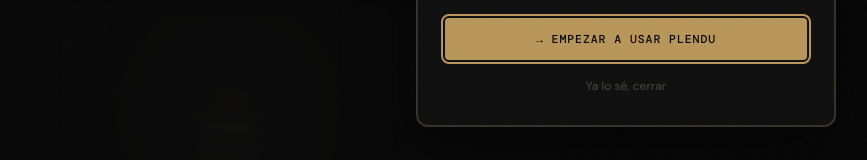
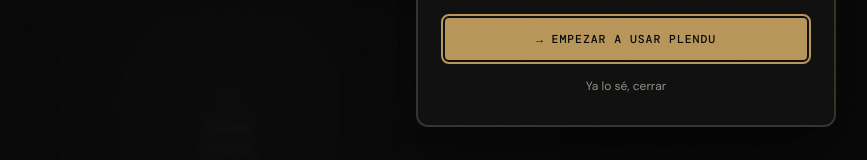
Before and after one commit to M0r3n0SVQ/plendu, a Next.js app: page / in a window 1280 px wide. Shown: the part 587-747 px from the top of the page, without its empty margins (14-881 px from the left). Built offline with nearby package versions, Linux system fonts and the light colour scheme.

Commit message:
fix: contraste WCAG del gris más tenue (--fg3) en ambos temas

```diff
--- a/app/globals.css
+++ b/app/globals.css
@@ -8,7 +8,12 @@
   --bg3:          #161616;
   --fg:           #f2ede4;
   --fg2:          #8a8580;
-  --fg3:          #4a4742;
+  /* Was #4a4742 (2.07-2.17:1 against bg/bg2/bg3 — fails WCAG AA's 4.5:1).
+     Lightened to clear 4.5:1 against all three dark-theme backgrounds with
+     comfortable margin (4.4-6.2:1) — chosen from a set of calibrated
+     options, this one keeps a visibly muted feel without rounding the
+     minimum. */
+  --fg3:          #948e84;
   --accent:       #b8965a;
   --accent-light: rgba(184, 150, 90, 0.15);
   --accent-border:rgba(184, 150, 90, 0.25);
@@ -1163,8 +1168,12 @@
   --bg2:          #ede9e2;
   --bg3:          #e4dfd7;
   --fg:           #1a1714;
-  --fg2:          #6b6560;
-  --fg3:          #a09b95;
+  /* --fg2 was #6b6560 (4.33:1 against --bg3 — just under WCAG AA's 4.5:1)
+     and --fg3 was #a09b95 (2.08-2.47:1 — nowhere close). Darkening --fg2
+     first opens enough headroom for --fg3 to sit visibly lighter than it
+     while still clearing 4.5:1 itself (worst case 5.91:1 / 4.72:1). */
+  --fg2:          #56514d;
+  --fg3:          #63605c;
   /* Darker than the dark-theme accent on purpose: #9a7a3a only hit 3.6:1
      against this background (fails WCAG AA's 4.5:1 for normal text) — this
      shade clears 4.65:1, checked against every place --accent doubles as
```
Also changed, not shown: .lighthouserc.json.
